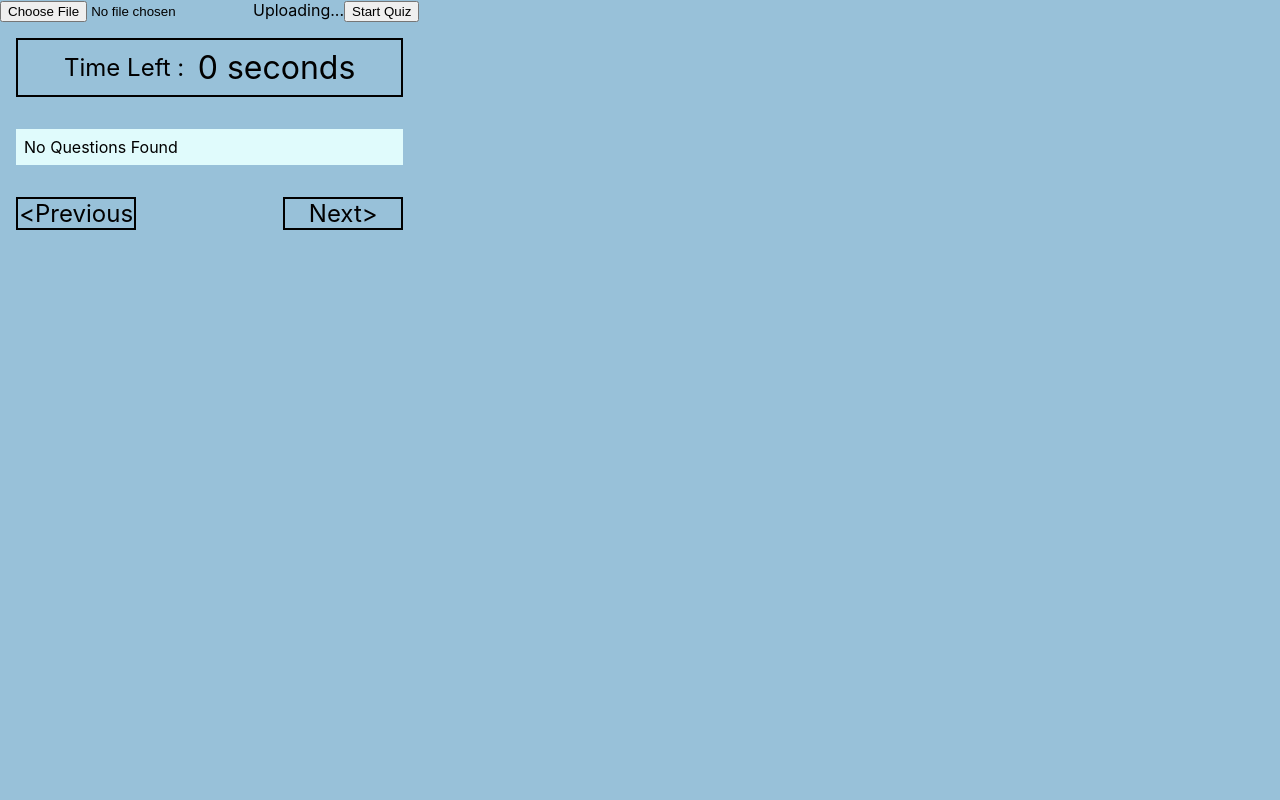
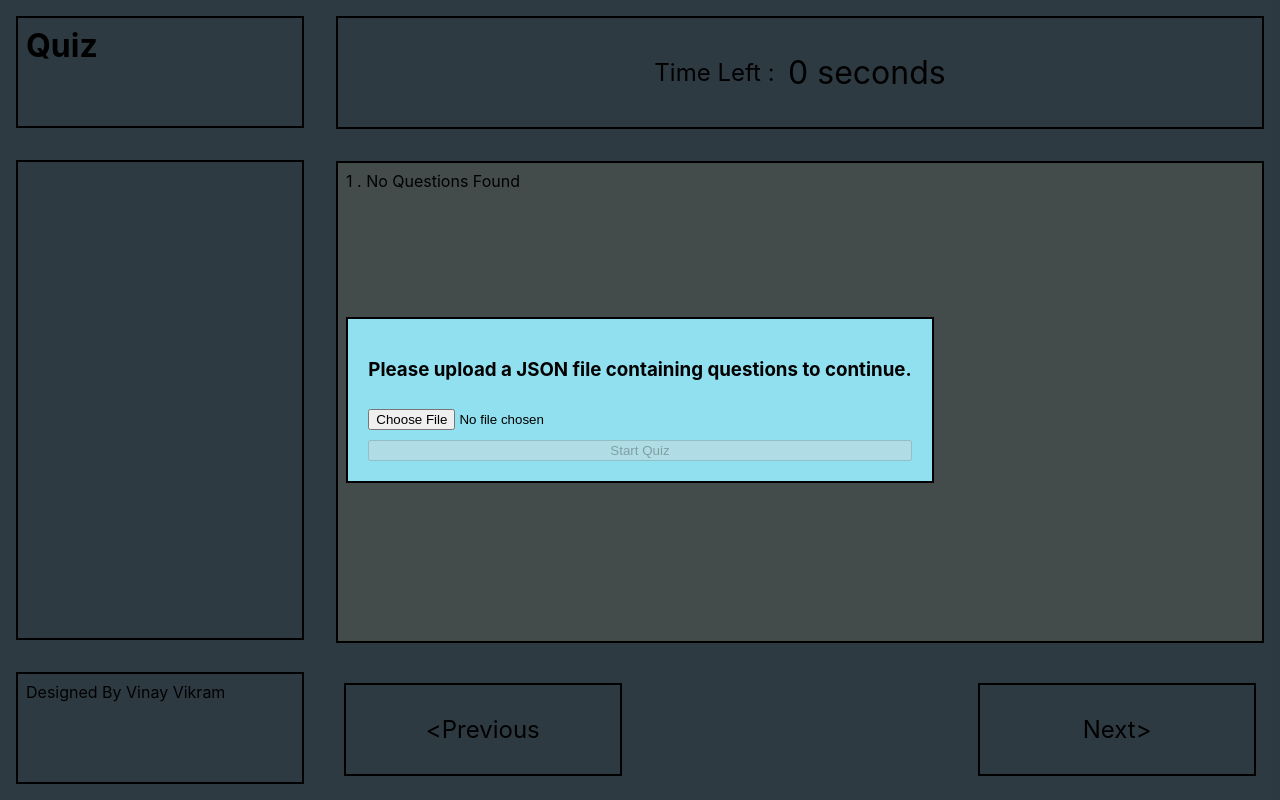
Before and after one commit to vinayvikram/quiz-app, a React (Create React App) app: page / in a window 1280 px wide. Built offline with nearby package versions, Linux system fonts and the light colour scheme.

Commit message:
side navigation designed and implemented

```diff
--- a/src/App.css
+++ b/src/App.css
@@ -1,8 +1,85 @@
 .app {
   display: flex;
   flex: 1;
+  flex-direction: row;
+  height: 100%;
+}
+
+#sideColumn {
+  display: flex;
+  flex: 1;
   flex-direction: column;
+}
+
+#sideColumn > h1 {
+  flex: 1;
+  border: 2px solid black;
+  margin: 1rem;
+  padding: 0.5rem;
+}
+
+.footer {
+  flex: 1;
+  border: 2px solid black;
+  margin: 1rem;
+  padding: 0.5rem;
+}
+
+.sideNavigation {
+  flex: 5;
+  border: 2px solid black;
+  margin: 1rem;
+  padding: 0.5rem;
+  overflow: auto;
+}
+
+.scrollBox {
+  display: flex;
+  flex-direction: row;
+  flex-wrap: wrap;
+}
+
+.numberBox {
+  height: 50px;
+  width: 50px;
+  background-color: #fb8500;
+  margin: 5px;
+  display: flex;
+  justify-content: center;
+  align-items: center;
+}
+
+#mainColumn {
+  display: flex;
+  flex: 3;
+  flex-direction: column;
+}
+
+#overlay {
+  position: fixed;
+  display: flex;
+  flex: 1;
+  justify-content: center;
+  align-items: center;
+  width: 100%;
   height: 100%;
+  background-color: rgba(0, 0, 0, 0.7);
+  z-index: 1;
+}
+
+.uploader {
+  border: 2px solid black;
+  padding: 20px;
+  margin: 20px;
+  background-color: #90e0ef;
+  display: flex;
+  flex-direction: column;
+  justify-content: space-between;
+}
+
+.uploader > input,
+.uploader > button {
+  margin-top: 10px;
 }
 
 .timer {
@@ -26,7 +103,8 @@
 
 .container {
   display: flex;
-  flex: 1;
+  border: 2px solid black;
+  flex: 5;
   background-color: #e0fbfc;
   margin: 1rem;
   padding: 0.5rem;
@@ -76,9 +154,11 @@
 
 .bottomNavigation {
   display: flex;
+  flex: 1;
   flex-direction: row;
   justify-content: space-between;
   margin: 1rem;
+  padding: 0.5rem;
 }
 
 .button {
--- a/src/App.js
+++ b/src/App.js
@@ -2,46 +2,54 @@ import React, { useState } from "react";
 import Question from "./components/Question";
 import Timer from "./components/Timer";
 import BottomNavigation from "./components/BottomNavigation";
+import SideNavigation from "./components/SideNavigation";
 import FileUploader from "./components/FileUploader";
 import "./App.css";
-import { extractAnswers } from "./lib/extractAnswers";
+import changeQuestionIndex from "./lib/changeQuestionIndex";
 
 const App = () => {
   const [questions, setQuestions] = useState([]);
   const [currentQuestionIndex, setQuestionIndex] = useState(0);
-  const correctAnswers = extractAnswers(questions);
-  const selectedAnswers = {};
-  const totalTime = questions.reduce((sum, item) => sum + item.time, 0) || 0;
+  const [selectedAnswers, addAnswers] = useState({});
+  const [totalTime, setTotalTime] = useState(0);
+
+  console.log(totalTime);
 
   const saveAnswer = (question, answer) => {
-    console.log("answered");
-    selectedAnswers[question] = answer;
+    addAnswers((currentAnswers) => ({ ...currentAnswers, [question]: answer }));
     console.log(selectedAnswers);
   };
 
-  const changeQuestionIndex = (change) => {
-    if (
-      change.type === "increment" &&
-      currentQuestionIndex < questions.length - 1
-    ) {
-      setQuestionIndex((index) => index + 1);
-    }
-    if (change.type === "decrement" && currentQuestionIndex > 0) {
-      setQuestionIndex((index) => index - 1);
-    }
-
-    return;
+  const handleIndexChange = (change) => {
+    changeQuestionIndex(
+      change,
+      setQuestionIndex,
+      currentQuestionIndex,
+      questions.length - 1
+    );
   };
 
   return (
     <div className="app">
-      <FileUploader setQuestions={setQuestions} />
-      <Timer totalTime={totalTime} />
-      <Question
-        questionDetail={questions[currentQuestionIndex]}
-        saveAnswer={saveAnswer}
-      />
-      <BottomNavigation handleChange={changeQuestionIndex} />
+      <FileUploader setQuestions={setQuestions} setTotalTime={setTotalTime} />
+      <div id="sideColumn">
+        <h1>Quiz</h1>
+        <SideNavigation
+          questions={questions}
+          handleChange={handleIndexChange}
+          currentIndex={currentQuestionIndex}
+        />
+        <div className="footer"> Designed By Vinay Vikram </div>
+      </div>
+      <div id="mainColumn">
+        <Timer totalTime={totalTime} />
+        <Question
+          questionNumber={currentQuestionIndex + 1}
+          questionDetail={questions[currentQuestionIndex]}
+          saveAnswer={saveAnswer}
+        />
+        <BottomNavigation handleChange={handleIndexChange} />
+      </div>
     </div>
   );
 };
--- a/src/components/FITB1.js
+++ b/src/components/FITB1.js
@@ -9,7 +9,7 @@ const FITB1 = ({ ques, saveAnswer }) => {
         type="text"
         className="answerBlank"
         placeholder="Type your answer here"
-        onChange={(event) => saveAnswer(ques.question, event.target.value)}
+        onChange={(event) => saveAnswer(ques.question, [event.target.value])}
       />
     </div>
   );
--- a/src/components/FITB2.js
+++ b/src/components/FITB2.js
@@ -1,6 +1,11 @@
 import React from "react";
 
-const FITB2 = ({ ques }) => {
+const FITB2 = ({ ques, saveAnswer }) => {
+  const handleAnswers = (event) => {
+    let value1 = document.getElementById("blank1").value;
+    let value2 = document.getElementById("blank2").value;
+    saveAnswer(ques.question, [value1, value2]);
+  };
   return (
     <div className="questionBox">
       <h2>Fill in the given blank.</h2>
@@ -8,12 +13,16 @@ const FITB2 = ({ ques }) => {
       <input
         type="text"
         className="answerBlank"
+        id="blank1"
         placeholder="Type your first answer here"
+        onChange={handleAnswers}
       />
       <input
         type="text"
         className="answerBlank"
+        id="blank2"
         placeholder="Type your second answer here"
+        onChange={handleAnswers}
       />
     </div>
   );
--- a/src/components/FileUploader.js
+++ b/src/components/FileUploader.js
@@ -1,6 +1,6 @@
 import React, { useState } from "react";
 
-const FileUploader = ({ setQuestions }) => {
+const FileUploader = ({ setQuestions, setTotalTime }) => {
   const [isUploading, setIsUploading] = useState(true);
   var [url, setUrl] = useState(null);
 
@@ -30,14 +30,20 @@ const FileUploader = ({ setQuestions }) => {
       .then((res) => {
         console.log(res);
         setQuestions(res);
+        setTotalTime(res.reduce((sum, item) => sum + item.time, 0));
+        document.getElementById("overlay").style.display = "none";
       });
   };
 
   return (
-    <div className="uploader">
-      <input type="file" onChange={handleUpload} />
-      {isUploading ? "Uploading..." : "Uploaded"}
-      <button onClick={fetchData}> Start Quiz </button>
+    <div id="overlay">
+      <div className="uploader">
+        <h3>Please upload a JSON file containing questions to continue.</h3>
+        <input type="file" onChange={handleUpload} />
+        <button onClick={fetchData} disabled={isUploading ? true : false}>
+          Start Quiz
+        </button>
+      </div>
     </div>
   );
 };
--- /dev/null
+++ b/src/components/NumberBox.js
@@ -0,0 +1,15 @@
+import React from "react";
+
+const NumberBox = ({ number = 0, changeIndex, color }) => {
+  return (
+    <div
+      className="numberBox"
+      onClick={() => changeIndex(number - 1)}
+      style={{ backgroundColor: color }}
+    >
+      <span>{number}</span>
+    </div>
+  );
+};
+
+export default NumberBox;
--- a/src/components/Question.js
+++ b/src/components/Question.js
@@ -1,10 +1,10 @@
 import React from "react";
 import { selectQuestionComponent } from "../lib/selectQuestionComponent";
 
-const Question = ({ questionDetail, saveAnswer }) => {
+const Question = ({ questionNumber, questionDetail, saveAnswer }) => {
   return (
     <div className="container">
-      {selectQuestionComponent(questionDetail, saveAnswer)}
+      {questionNumber} . {selectQuestionComponent(questionDetail, saveAnswer)}
     </div>
   );
 };
--- /dev/null
+++ b/src/components/SideNavigation.js
@@ -0,0 +1,23 @@
+import { useEffect } from "react";
+import NumberBox from "./NumberBox";
+
+const SideNavigation = ({ questions, handleChange, currentIndex }) => {
+  const changeIndex = (index) => {
+    handleChange({ type: "jump", index: index });
+  };
+  return (
+    <div className="sideNavigation">
+      <div className="scrollBox">
+        {questions.map((ques, index) => (
+          <NumberBox
+            number={index + 1}
+            changeIndex={changeIndex}
+            color={currentIndex === index ? "green" : "orange"}
+          />
+        ))}
+      </div>
+    </div>
+  );
+};
+
+export default SideNavigation;
--- a/src/components/Timer.js
+++ b/src/components/Timer.js
@@ -1,12 +1,17 @@
 import React, { useState, useEffect } from "react";
 
 const Timer = ({ totalTime }) => {
-  const [timeLeft, setTimeLeft] = useState(totalTime);
+  const [timeLeft, setTimeLeft] = useState(0);
 
   useEffect(() => {
-    setInterval(() => {
+    setTimeLeft(totalTime);
+    const interval = setInterval(() => {
       setTimeLeft((timeLeft) => (timeLeft > 0 ? timeLeft - 1 : 0));
     }, 1000);
+
+    return () => {
+      clearInterval(interval);
+    };
   }, [totalTime]);
 
   return (
--- a/src/index.css
+++ b/src/index.css
@@ -10,6 +10,13 @@ body {
   background-color: #98c1d9;
 }
 
+#root {
+  display: block;
+  position: fixed;
+  height: 100%;
+  width: 100%;
+}
+
 code {
   font-family: source-code-pro, Menlo, Monaco, Consolas, "Courier New",
     monospace;
--- /dev/null
+++ b/src/lib/changeQuestionIndex.js
@@ -0,0 +1,16 @@
+const changeQuestionIndex = (change, setIndex, currentIndex, lastIndex) => {
+  if (change.type === "increment" && currentIndex < lastIndex) {
+    setIndex((index) => index + 1);
+  }
+  if (change.type === "decrement" && currentIndex > 0) {
+    setIndex((index) => index - 1);
+  }
+
+  if (change.type === "jump") {
+    setIndex(change.index);
+  }
+
+  return;
+};
+
+export default changeQuestionIndex;
```
